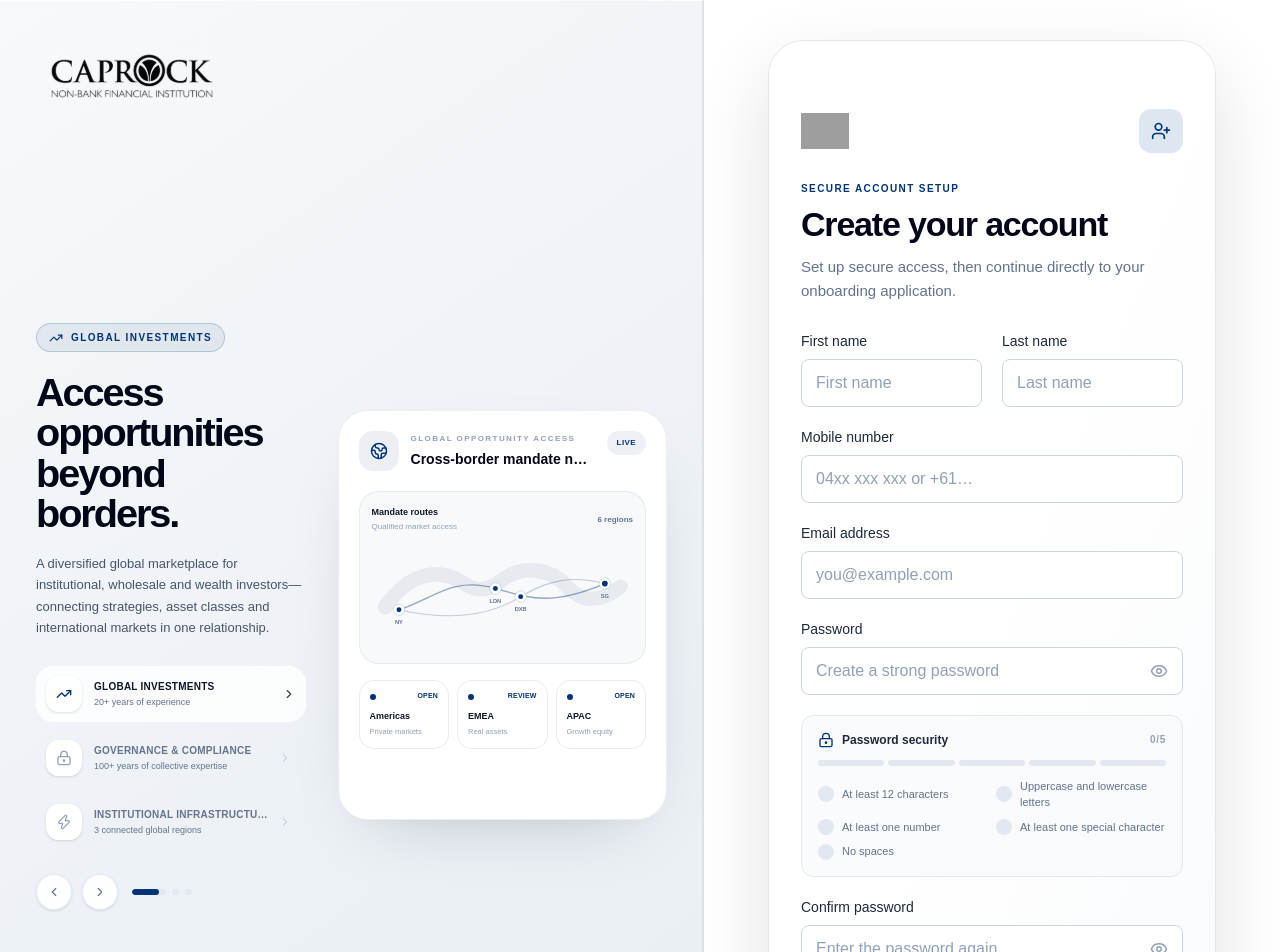
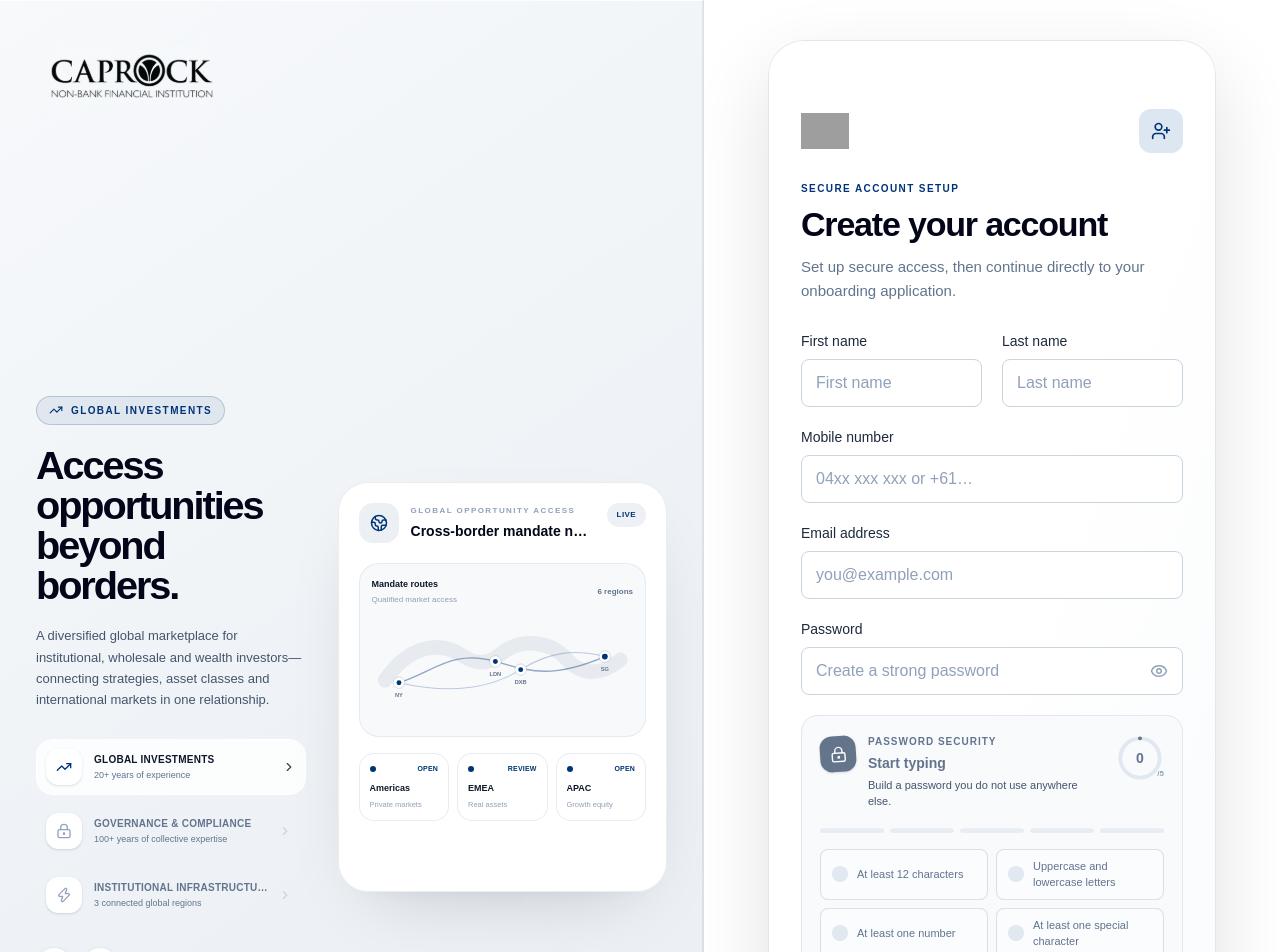
Before and after one commit to AnfasPervez2399/uplifting-caprock, a React (Vite) app: page /signup in a window 1280 px wide. Shown: the top 952 px of the page. Built offline with nearby package versions, Linux system fonts and the light colour scheme; grey boxes are pictures that could not be loaded.

Commit message:
updated password

```diff
--- a/src/pages/SignUp.tsx
+++ b/src/pages/SignUp.tsx
@@ -6,6 +6,7 @@ import {
   EyeOff,
   Loader2,
   LockKeyhole,
+  ShieldCheck,
   UserPlus,
 } from "lucide-react";
 import {
@@ -62,6 +63,61 @@ const passwordChecks = (password: string) => [
     met: Boolean(password) && !/\s/.test(password),
   },
 ];
+
+type PasswordCheck = ReturnType<typeof passwordChecks>[number];
+
+const strengthStates = [
+  {
+    label: "Start typing",
+    detail: "Build a password you do not use anywhere else.",
+    color: "#64748b",
+    soft: "#f8fafc",
+    border: "#e2e8f0",
+  },
+  {
+    label: "Very weak",
+    detail: "A few more ingredients will make this safer.",
+    color: "#be123c",
+    soft: "#fff1f2",
+    border: "#fecdd3",
+  },
+  {
+    label: "Weak",
+    detail: "Keep going — length and variety both matter.",
+    color: "#c2410c",
+    soft: "#fff7ed",
+    border: "#fed7aa",
+  },
+  {
+    label: "Fair",
+    detail: "Good progress. Complete the remaining checks.",
+    color: "#a16207",
+    soft: "#fefce8",
+    border: "#fde68a",
+  },
+  {
+    label: "Strong",
+    detail: "Nearly there. One final security check remains.",
+    color: "#003478",
+    soft: "#eff6ff",
+    border: "#bfdbfe",
+  },
+  {
+    label: "Excellent",
+    detail: "All password security requirements are met.",
+    color: "#047857",
+    soft: "#ecfdf5",
+    border: "#a7f3d0",
+  },
+] as const;
+
+const strengthSegmentColors = [
+  "#e11d48",
+  "#f97316",
+  "#eab308",
+  "#2563eb",
+  "#059669",
+] as const;
 
 const isValidMobile = (value: string) => {
   const normalised = value.replace(/[\s().-]/g, "");
@@ -213,17 +269,286 @@ function PasswordField({
           aria-pressed={visible}
           className="absolute inset-y-1 right-1 grid w-10 place-items-center rounded-md text-slate-400 transition hover:bg-slate-100 hover:text-slate-700 focus-visible:outline-none focus-visible:ring-2 focus-visible:ring-[#003478]/20"
         >
+          <AnimatePresence mode="wait" initial={false}>
+            <motion.span
+              key={visible ? "visible" : "hidden"}
+              initial={
+                reducedMotion ? false : { opacity: 0, rotate: -12, scale: 0.72 }
+              }
+              animate={{ opacity: 1, rotate: 0, scale: 1 }}
+              exit={
+                reducedMotion
+                  ? undefined
+                  : { opacity: 0, rotate: 12, scale: 0.72 }
+              }
+              transition={{ duration: 0.16, ease: EASE }}
+              className="flex"
+            >
               {visible ? (
                 <EyeOff className="h-[18px] w-[18px]" />
               ) : (
                 <Eye className="h-[18px] w-[18px]" />
               )}
+            </motion.span>
+          </AnimatePresence>
         </button>
       </div>
       <ErrorText id={errorId} reducedMotion={reducedMotion}>
         {error}
       </ErrorText>
     </div>
+  );
+}
+
+function PasswordStrengthPanel({
+  checks,
+  strength,
+  password,
+  reducedMotion,
+}: {
+  checks: PasswordCheck[];
+  strength: number;
+  password: string;
+  reducedMotion: boolean | null;
+}) {
+  const state = strengthStates[strength] ?? strengthStates[0];
+  const transition = reducedMotion
+    ? { duration: 0 }
+    : { duration: 0.42, ease: EASE };
+
+  return (
+    <motion.section
+      id="password-requirements"
+      aria-label={`Password strength: ${state.label}, ${strength} of 5 requirements met`}
+      initial={false}
+      animate={{ backgroundColor: state.soft, borderColor: state.border }}
+      transition={transition}
+      className="relative overflow-hidden rounded-2xl border p-4 sm:p-[18px]"
+    >
+      <motion.div
+        aria-hidden="true"
+        className="absolute inset-x-0 top-0 h-1 origin-left"
+        initial={false}
+        animate={{ backgroundColor: state.color, scaleX: strength / 5 }}
+        transition={transition}
+      />
+
+      <div className="flex items-start justify-between gap-4">
+        <div className="flex min-w-0 items-start gap-3">
+          <motion.span
+            initial={false}
+            animate={{
+              backgroundColor: state.color,
+              rotate: strength === 5 ? 0 : -4,
+            }}
+            transition={
+              reducedMotion
+                ? { duration: 0 }
+                : { type: "spring", stiffness: 360, damping: 24 }
+            }
+            className="mt-0.5 grid h-9 w-9 shrink-0 place-items-center rounded-xl text-white shadow-sm"
+            aria-hidden="true"
+          >
+            <AnimatePresence mode="wait" initial={false}>
+              <motion.span
+                key={strength === 5 ? "complete" : "building"}
+                initial={
+                  reducedMotion
+                    ? false
+                    : { opacity: 0, scale: 0.55, rotate: -18 }
+                }
+                animate={{ opacity: 1, scale: 1, rotate: 0 }}
+                exit={
+                  reducedMotion
+                    ? undefined
+                    : { opacity: 0, scale: 0.55, rotate: 18 }
+                }
+                transition={{ duration: 0.2, ease: EASE }}
+                className="flex"
+              >
+                {strength === 5 ? (
+                  <ShieldCheck className="h-[18px] w-[18px]" />
+                ) : (
+                  <LockKeyhole className="h-[17px] w-[17px]" />
+                )}
+              </motion.span>
+            </AnimatePresence>
+          </motion.span>
+
+          <div className="min-w-0">
+            <p className="text-[10px] font-bold uppercase tracking-[0.1em] text-slate-500">
+              Password security
+            </p>
+            <div className="mt-1 flex flex-wrap items-center gap-2">
+              <AnimatePresence mode="wait" initial={false}>
+                <motion.span
+                  key={state.label}
+                  aria-live="polite"
+                  initial={reducedMotion ? false : { opacity: 0, y: 7 }}
+                  animate={{ opacity: 1, y: 0 }}
+                  exit={reducedMotion ? undefined : { opacity: 0, y: -7 }}
+                  transition={{ duration: 0.2, ease: EASE }}
+                  className="text-sm font-bold"
+                  style={{ color: state.color }}
+                >
+                  {state.label}
+                </motion.span>
+              </AnimatePresence>
+              {password ? (
+                <span className="rounded-full bg-white/75 px-2 py-0.5 text-[9px] font-bold uppercase tracking-[0.07em] text-slate-500 ring-1 ring-black/5">
+                  Live score
+                </span>
+              ) : null}
+            </div>
+            <AnimatePresence mode="wait" initial={false}>
+              <motion.p
+                key={state.detail}
+                initial={reducedMotion ? false : { opacity: 0, y: 4 }}
+                animate={{ opacity: 1, y: 0 }}
+                exit={reducedMotion ? undefined : { opacity: 0, y: -4 }}
+                transition={{ duration: 0.18, ease: EASE }}
+                className="mt-1 text-[11px] leading-4 text-slate-600"
+              >
+                {state.detail}
+              </motion.p>
+            </AnimatePresence>
+          </div>
+        </div>
+
+        <div
+          className="relative grid h-12 w-12 shrink-0 place-items-center"
+          aria-hidden="true"
+        >
+          <svg
+            viewBox="0 0 44 44"
+            className="absolute inset-0 h-full w-full -rotate-90"
+          >
+            <circle
+              cx="22"
+              cy="22"
+              r="18"
+              fill="none"
+              stroke="#e2e8f0"
+              strokeWidth="3.5"
+            />
+            <motion.circle
+              cx="22"
+              cy="22"
+              r="18"
+              fill="none"
+              stroke={state.color}
+              strokeWidth="3.5"
+              strokeLinecap="round"
+              pathLength="1"
+              initial={false}
+              animate={{ pathLength: strength / 5, stroke: state.color }}
+              transition={
+                reducedMotion ? { duration: 0 } : { duration: 0.46, ease: EASE }
+              }
+            />
+          </svg>
+          <AnimatePresence mode="popLayout" initial={false}>
+            <motion.span
+              key={strength}
+              initial={
+                reducedMotion ? false : { opacity: 0, scale: 0.55, y: 4 }
+              }
+              animate={{ opacity: 1, scale: 1, y: 0 }}
+              exit={
+                reducedMotion ? undefined : { opacity: 0, scale: 0.55, y: -4 }
+              }
+              transition={
+                reducedMotion
+                  ? { duration: 0 }
+                  : { type: "spring", stiffness: 440, damping: 25 }
+              }
+              className="text-sm font-extrabold tabular-nums"
+              style={{ color: state.color }}
+            >
+              {strength}
+            </motion.span>
+          </AnimatePresence>
+          <span className="absolute bottom-0.5 right-0 text-[8px] font-bold text-slate-400">
+            /5
+          </span>
+        </div>
+      </div>
+
+      <div className="my-4 grid grid-cols-5 gap-1.5" aria-hidden="true">
+        {strengthSegmentColors.map((color, index) => {
+          const active = index < strength;
+          return (
+            <motion.span
+              key={color}
+              initial={false}
+              animate={{
+                backgroundColor: active ? color : "#e2e8f0",
+                opacity: active ? 1 : 0.7,
+                scaleY: active ? 1 : 0.58,
+              }}
+              transition={
+                reducedMotion
+                  ? { duration: 0 }
+                  : {
+                      duration: 0.3,
+                      delay: active ? index * 0.035 : 0,
+                      ease: EASE,
+                    }
+              }
+              className="h-2 origin-bottom rounded-full"
+            />
+          );
+        })}
+      </div>
+
+      <ul className="grid gap-2 sm:grid-cols-2">
+        {checks.map((check) => (
+          <motion.li
+            key={check.id}
+            layout={!reducedMotion}
+            initial={false}
+            animate={{
+              backgroundColor: check.met ? "#ffffff" : "rgba(255,255,255,0.46)",
+              borderColor: check.met ? "#a7f3d0" : "rgba(203,213,225,0.72)",
+            }}
+            transition={
+              reducedMotion ? { duration: 0 } : { duration: 0.24, ease: EASE }
+            }
+            className={`flex min-h-9 items-center gap-2 rounded-lg border px-2.5 py-2 text-[11px] font-medium ${check.met ? "text-emerald-800" : "text-slate-500"}`}
+          >
+            <motion.span
+              initial={false}
+              animate={{
+                backgroundColor: check.met ? "#059669" : "#e2e8f0",
+                color: check.met ? "#ffffff" : "#94a3b8",
+                scale: check.met ? 1 : 0.9,
+              }}
+              transition={
+                reducedMotion
+                  ? { duration: 0 }
+                  : { type: "spring", stiffness: 460, damping: 25 }
+              }
+              className="grid h-[18px] w-[18px] shrink-0 place-items-center rounded-full"
+              aria-hidden="true"
+            >
+              <AnimatePresence initial={false}>
+                {check.met ? (
+                  <motion.span
+                    initial={reducedMotion ? false : { scale: 0, rotate: -25 }}
+                    animate={{ scale: 1, rotate: 0 }}
+                    exit={{ scale: 0 }}
+                    className="flex"
+                  >
+                    <Check className="h-3 w-3" strokeWidth={3} />
+                  </motion.span>
+                ) : null}
+              </AnimatePresence>
+            </motion.span>
+            <span>{check.label}</span>
+          </motion.li>
+        ))}
+      </ul>
+    </motion.section>
   );
 }
 
@@ -443,45 +768,12 @@ export function SignUp() {
           describedBy="password-requirements"
         />
 
-        <div
-          id="password-requirements"
-          className="rounded-xl border border-slate-200 bg-slate-50/70 p-4"
-        >
-          <div className="mb-3 flex items-center justify-between gap-3">
-            <div className="flex items-center gap-2">
-              <LockKeyhole className="h-4 w-4 text-[#003478]" />
-              <p className="text-xs font-semibold text-slate-800">
-                Password security
-              </p>
-            </div>
-            <span className="text-[10px] font-bold uppercase tracking-[0.07em] text-slate-400">
-              {passwordStrength}/5
-            </span>
-          </div>
-          <div className="mb-3 grid grid-cols-5 gap-1" aria-hidden="true">
-            {checks.map((check) => (
-              <span
-                key={check.id}
-                className={`h-1.5 rounded-full transition-colors ${check.met ? "bg-[#003478]" : "bg-slate-200"}`}
+        <PasswordStrengthPanel
+          checks={checks}
+          strength={passwordStrength}
+          password={values.password}
+          reducedMotion={reducedMotion}
         />
-            ))}
-          </div>
-          <ul className="grid gap-2 sm:grid-cols-2">
-            {checks.map((check) => (
-              <li
-                key={check.id}
-                className={`flex items-center gap-2 text-[11px] ${check.met ? "text-emerald-700" : "text-slate-500"}`}
-              >
-                <span
-                  className={`grid h-4 w-4 shrink-0 place-items-center rounded-full ${check.met ? "bg-emerald-100" : "bg-slate-200"}`}
-                >
-                  {check.met ? <Check className="h-2.5 w-2.5" /> : null}
-                </span>
-                {check.label}
-              </li>
-            ))}
-          </ul>
-        </div>
 
         <PasswordField
           id="confirmPassword"
```
Lines whose indentation alone changed are shown as unchanged.
